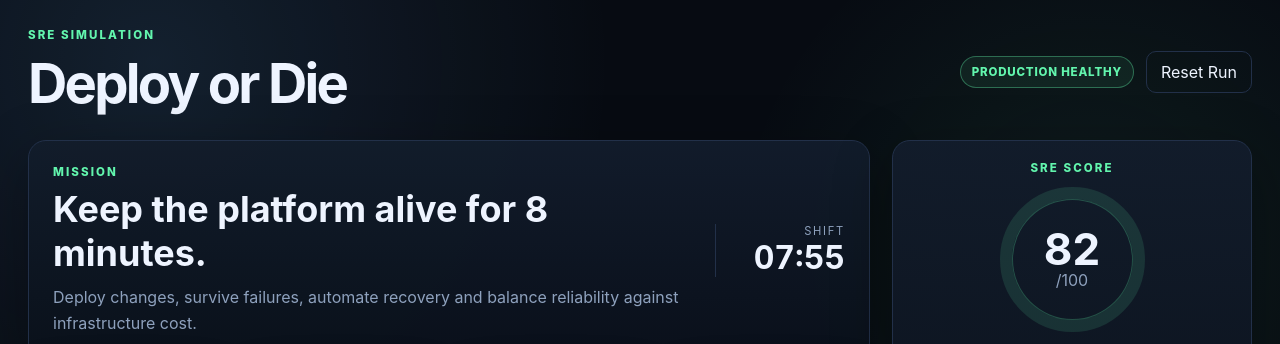
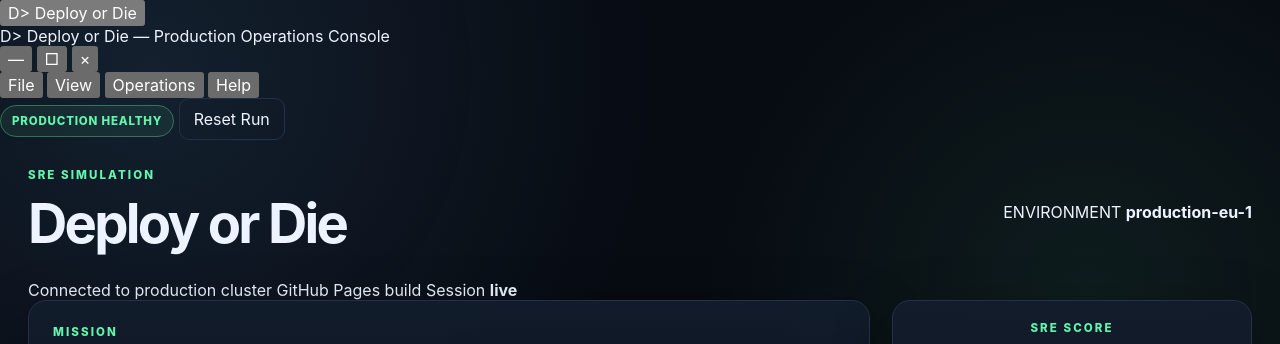
Before and after one commit to bleonheart/Deploy-Or-Die, a plain HTML site: page index.html in a window 1280 px wide. Shown: the top 344 px of the page. Drawn offline with Linux system fonts and the light colour scheme.

Commit message:
Match game shell to portfolio desktop

```diff
--- a/index.html
+++ b/index.html
@@ -7,18 +7,58 @@
   <title>Deploy or Die</title>
   <link rel="stylesheet" href="assets/style.css">
 </head>
-<body>
+<body class="desktop-page">
+  <div class="desktop-shell">
+    <main class="desktop-workspace">
+      <button class="desktop-shortcut is-selected" type="button" data-open-game>
+        <span class="desktop-shortcut__icon">D&gt;</span>
+        <span class="desktop-shortcut__label">Deploy or Die</span>
+      </button>
+
+      <section id="game-window" class="desktop-window is-active">
+        <header class="desktop-window__titlebar">
+          <div class="desktop-window__title">
+            <span class="desktop-window__app-icon">D&gt;</span>
+            <span>Deploy or Die — Production Operations Console</span>
+          </div>
+          <div class="desktop-window__controls" aria-label="Window controls">
+            <button class="desktop-window__control" type="button" aria-label="Minimize" data-window-action="minimize">—</button>
+            <button class="desktop-window__control" type="button" aria-label="Maximize" data-window-action="maximize">□</button>
+            <button class="desktop-window__control desktop-window__control--close" type="button" aria-label="Close" data-window-action="close">×</button>
+          </div>
+        </header>
+
+        <div class="desktop-window__content">
+          <div class="desktop-app-menu">
+            <div class="desktop-app-menu__items">
+              <button type="button">File</button>
+              <button type="button">View</button>
+              <button type="button">Operations</button>
+              <button type="button">Help</button>
+            </div>
+            <div class="desktop-app-menu__status">
+              <span id="status-pill" class="status-pill healthy">PRODUCTION HEALTHY</span>
+              <button id="reset-btn" class="button ghost">Reset Run</button>
+            </div>
+          </div>
+
           <div class="app-shell">
             <header class="topbar">
               <div>
                 <p class="eyebrow">SRE SIMULATION</p>
                 <h1>Deploy or Die</h1>
               </div>
-      <div class="topbar-actions">
-        <span id="status-pill" class="status-pill healthy">PRODUCTION HEALTHY</span>
-        <button id="reset-btn" class="button ghost">Reset Run</button>
+              <div class="topbar-copy">
+                <span>ENVIRONMENT</span>
+                <strong>production-eu-1</strong>
               </div>
             </header>
+
+            <div class="window-statusbar">
+              <span><i class="status-dot"></i> Connected to production cluster</span>
+              <span>GitHub Pages build</span>
+              <span>Session <strong>live</strong></span>
+            </div>
 
             <main class="layout">
               <section class="dashboard">
@@ -89,32 +129,13 @@
                         <h3>Production controls</h3>
                       </div>
                     </div>
-
                     <div class="control-grid">
-              <button class="action-card" data-action="scale-up">
-                <span>Scale API +1</span>
-                <small>+€28/mo</small>
-              </button>
-              <button class="action-card" data-action="scale-down">
-                <span>Scale API -1</span>
-                <small>Reduce cost</small>
-              </button>
-              <button class="action-card" data-action="restart">
-                <span>Restart unhealthy pods</span>
-                <small>Manual recovery</small>
-              </button>
-              <button class="action-card" data-action="rollback">
-                <span>Rollback release</span>
-                <small>Restore last stable</small>
-              </button>
-              <button class="action-card" data-action="deploy">
-                <span>Deploy v1.4.2</span>
-                <small>Risk / reward</small>
-              </button>
-              <button class="action-card" data-action="cache">
-                <span>Warm Redis cache</span>
-                <small>Lower DB pressure</small>
-              </button>
+                      <button class="action-card" data-action="scale-up"><span>Scale API +1</span><small>+€28/mo</small></button>
+                      <button class="action-card" data-action="scale-down"><span>Scale API -1</span><small>Reduce cost</small></button>
+                      <button class="action-card" data-action="restart"><span>Restart unhealthy pods</span><small>Manual recovery</small></button>
+                      <button class="action-card" data-action="rollback"><span>Rollback release</span><small>Restore last stable</small></button>
+                      <button class="action-card" data-action="deploy"><span>Deploy v1.4.2</span><small>Risk / reward</small></button>
+                      <button class="action-card" data-action="cache"><span>Warm Redis cache</span><small>Lower DB pressure</small></button>
                     </div>
                   </section>
 
@@ -126,36 +147,11 @@
                       </div>
                       <span id="credits" class="tag">4 credits</span>
                     </div>
-
                     <div class="upgrade-list">
-              <button class="upgrade" data-upgrade="autoscaling" data-cost="2">
-                <span>
-                  <strong>Horizontal Pod Autoscaler</strong>
-                  <small>Automatically scales during traffic spikes</small>
-                </span>
-                <em>2</em>
-              </button>
-              <button class="upgrade" data-upgrade="healthchecks" data-cost="2">
-                <span>
-                  <strong>Readiness + liveness probes</strong>
-                  <small>Automatically replaces unhealthy pods</small>
-                </span>
-                <em>2</em>
-              </button>
-              <button class="upgrade" data-upgrade="canary" data-cost="3">
-                <span>
-                  <strong>Canary deployments</strong>
-                  <small>Detect bad releases before full rollout</small>
-                </span>
-                <em>3</em>
-              </button>
-              <button class="upgrade" data-upgrade="dbpool" data-cost="2">
-                <span>
-                  <strong>Connection pooling</strong>
-                  <small>Protect PostgreSQL under peak traffic</small>
-                </span>
-                <em>2</em>
-              </button>
+                      <button class="upgrade" data-upgrade="autoscaling" data-cost="2"><span><strong>Horizontal Pod Autoscaler</strong><small>Automatically scales during traffic spikes</small></span><em>2</em></button>
+                      <button class="upgrade" data-upgrade="healthchecks" data-cost="2"><span><strong>Readiness + liveness probes</strong><small>Automatically replaces unhealthy pods</small></span><em>2</em></button>
+                      <button class="upgrade" data-upgrade="canary" data-cost="3"><span><strong>Canary deployments</strong><small>Detect bad releases before full rollout</small></span><em>3</em></button>
+                      <button class="upgrade" data-upgrade="dbpool" data-cost="2"><span><strong>Connection pooling</strong><small>Protect PostgreSQL under peak traffic</small></span><em>2</em></button>
                     </div>
                   </section>
                 </div>
@@ -175,10 +171,7 @@
 
                 <section class="panel incident-panel">
                   <div class="section-heading">
-            <div>
-              <p class="eyebrow">INCIDENT FEED</p>
-              <h3>Events</h3>
-            </div>
+                    <div><p class="eyebrow">INCIDENT FEED</p><h3>Events</h3></div>
                     <span id="incident-count" class="tag danger">0 active</span>
                   </div>
                   <div id="incident-feed" class="incident-feed"></div>
@@ -198,10 +191,43 @@
               </aside>
             </main>
           </div>
+        </div>
+      </section>
+    </main>
+
+    <div id="start-menu" class="start-menu" hidden>
+      <div class="start-menu__header">
+        <span class="start-menu__avatar">S</span>
+        <div><strong>Samael</strong><span>DevOps portfolio</span></div>
+      </div>
+      <div class="start-menu__programs">
+        <button type="button" class="start-menu__program" data-open-game>
+          <span class="start-menu__program-icon">D&gt;</span>
+          <span><strong>Deploy or Die</strong><small>Production operations simulator</small></span>
+        </button>
+        <a class="start-menu__program" href="https://github.com/bleonheart/Deploy-Or-Die" target="_blank" rel="noopener noreferrer">
+          <span class="start-menu__program-icon">GH</span>
+          <span><strong>GitHub Repository</strong><small>Source, workflow and project files</small></span>
+        </a>
+      </div>
+      <div class="start-menu__footer"><button type="button" id="start-reset">Restart simulation</button></div>
+    </div>
+
+    <nav class="desktop-taskbar" aria-label="Taskbar">
+      <button id="start-button" class="start-button" type="button" aria-expanded="false"><span class="start-button__mark"></span><span>Start</span></button>
+      <div class="taskbar-divider"></div>
+      <div class="taskbar-apps">
+        <button id="taskbar-game" class="taskbar-app is-active" type="button"><span class="taskbar-app__icon">D&gt;</span><span>Deploy or Die</span></button>
+      </div>
+      <div class="system-tray"><span class="tray-status" title="Production connected">●</span><time id="desktop-clock" class="desktop-clock">--:--</time></div>
+    </nav>
+  </div>
 
   <div id="toast" class="toast" aria-live="polite"></div>
   <div id="result-modal" class="modal hidden">
-    <div class="modal-card">
+    <div class="modal-card desktop-dialog">
+      <div class="desktop-dialog__titlebar"><span>Deploy or Die</span><span>×</span></div>
+      <div class="desktop-dialog__body">
         <p class="eyebrow">SHIFT COMPLETE</p>
         <h2 id="result-title">Production survived.</h2>
         <p id="result-copy"></p>
@@ -213,7 +239,7 @@
         <button id="play-again" class="button primary">Run another shift</button>
       </div>
     </div>
-
+  </div>
   <script src="assets/app.js"></script>
 </body>
 </html>
```
Lines whose indentation alone changed are shown as unchanged.
